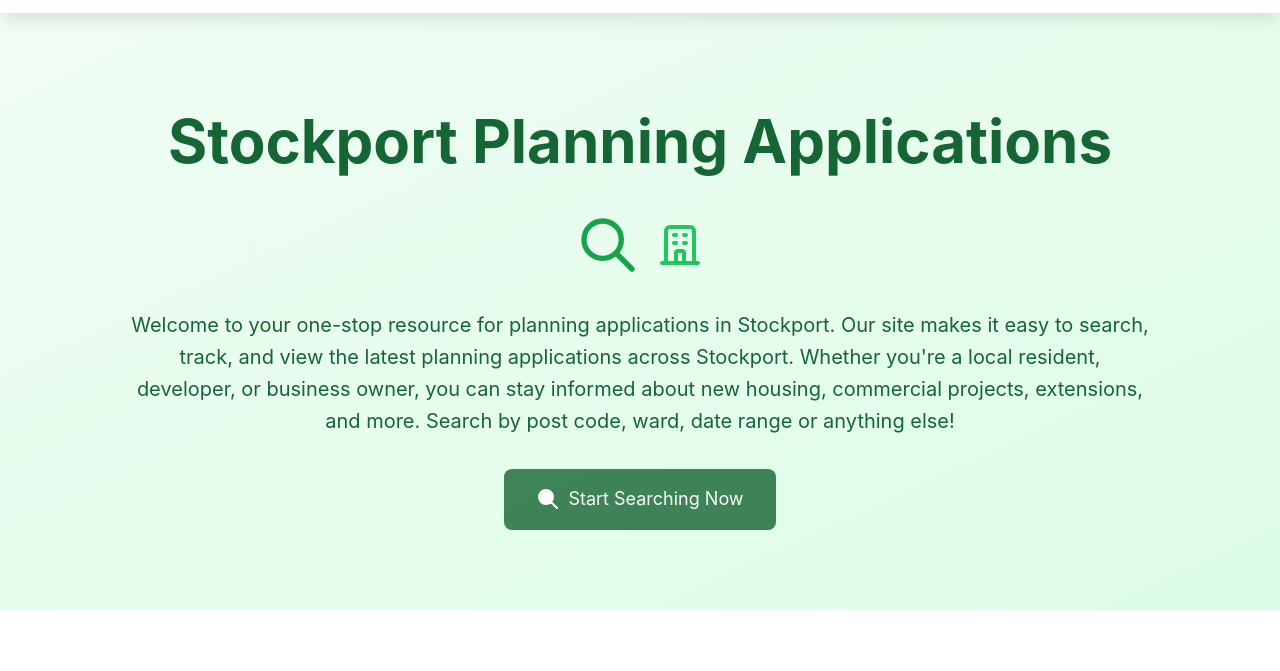
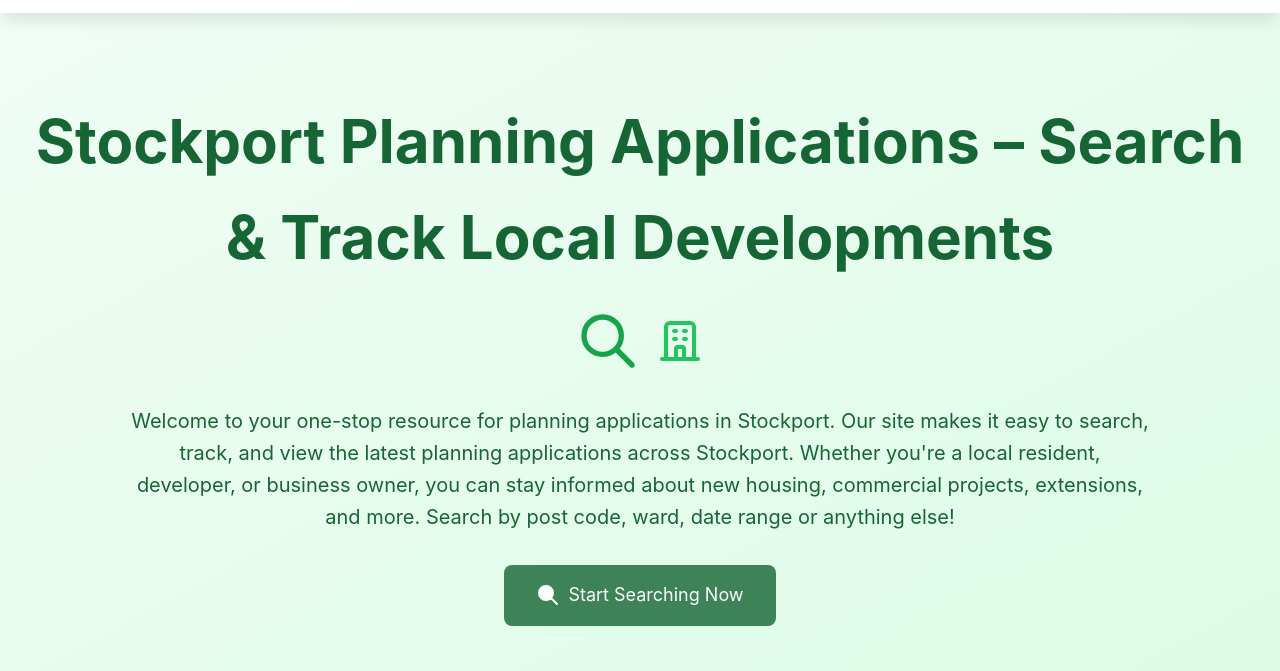
Before and after one commit to blueview13/home-stockport-planning, a plain HTML site: page index.html in a window 1280 px wide. Shown: the part 67-738 px from the top of the page. Drawn offline with Linux system fonts and the light colour scheme.

Commit message:
Update index.html

```diff
--- a/index.html
+++ b/index.html
@@ -10,7 +10,6 @@
     <meta name="geo.position" content="53.4084;-2.1575">
     <title>Stockport Planning Applications | Create Application Alerts</title>
     <meta name="description" content="Search and view the latest planning applications in Stockport, Greater Manchester. Stay updated on housing, commercial, and local developments with our easy-to-use planning search.">
-    <meta name="keywords" content="stockport planning applications, sk planning, stockport mbc planning, search planning applications stockport, stockport council planning portal, planning applications near me stockport, planning permission stockport, planning applications Cheadle, planning applications Bramhall, planning applications Marple, planning applications Hazel Grove, planning applications Poynton, planning applications Heaton Moor, planning applications Reddish, stockport development news, stockport property development, conservation areas stockport, planning appeals stockport, house extension planning permission stockport">
     <meta name="robots" content="index, follow">
     <meta name="author" content="Stockport Planning Applications">
     <meta property="og:title" content="Stockport Planning Applications | Search & View Local Developments">
@@ -467,7 +466,7 @@
     <section class="hero">
         <div class="container">
             <div class="hero-content">
-                <h1>Stockport Planning Applications</h1>
+                <h1>Stockport Planning Applications – Search & Track Local Developments</h1>
                 <div class="hero-icons">
                     <svg class="icon-xl icon-green-600" fill="none" stroke="currentColor" viewBox="0 0 24 24">
                         <path stroke-linecap="round" stroke-linejoin="round" stroke-width="2" d="M21 21l-6-6m2-5a7 7 0 11-14 0 7 7 0 0114 0z"></path>
```
